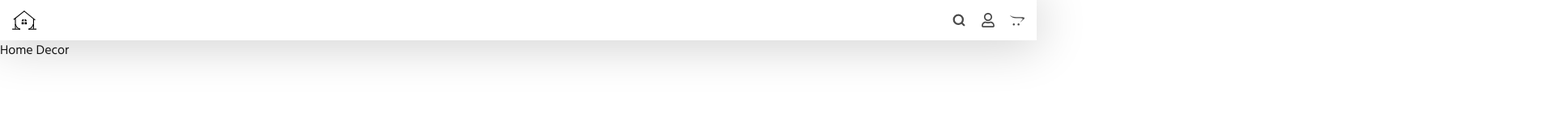
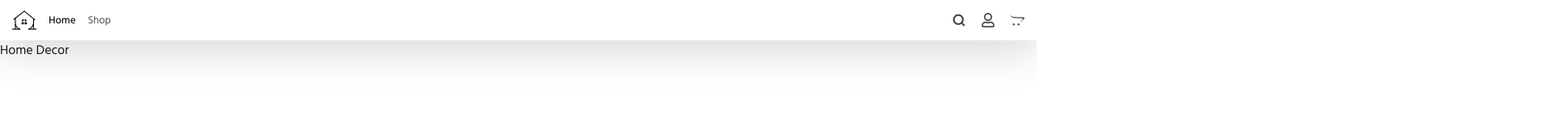
Before and after one commit to sijumoncy/home-decor, a Next.js app in the folder client/: page / in a window 1280 px wide. Shown: the top 160 px of the page at 81% size, 1920 px wide, since content can reach past the window. Built offline with nearby package versions, Linux system fonts and the light colour scheme.

Commit message:
nav bar done

```diff
--- a/client/styles/partials/components/Navbar/_navmenu.scss
+++ b/client/styles/partials/components/Navbar/_navmenu.scss
@@ -12,12 +12,13 @@
     padding: 10px;
     height: calc(100vh - 50px);
     transition: all .5s cubic-bezier(.8,.22,.38,.79);
-    transform: translateX(200vw);
     z-index: 9;
     background-color: #f6f6f6;
+    transform: scale(0);
+    transform-origin: top right;
 
     &.open{
-        transform: translateX(0);
+        transform: scale(1);
     }
 
     .mob-header {
@@ -39,8 +40,14 @@
     }
 
     @include tablet {
-        display: flex;
-        padding-left: 0 0 0 20px;
+        position: static;
+        flex-direction: row;
+        align-items: center;
+        width: fit-content;
+        height: fit-content;
+        padding: 0 15px;
+        transform: scale(1);
+        background-color: transparent;
     }
 
     a {
```
